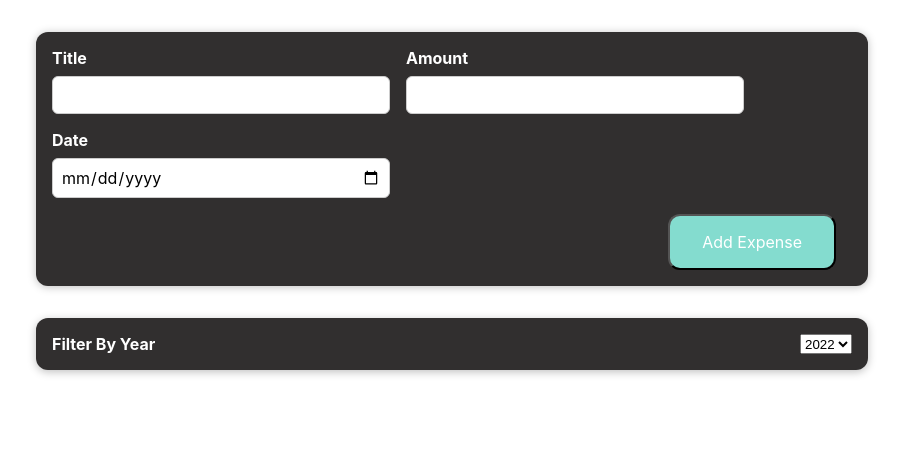
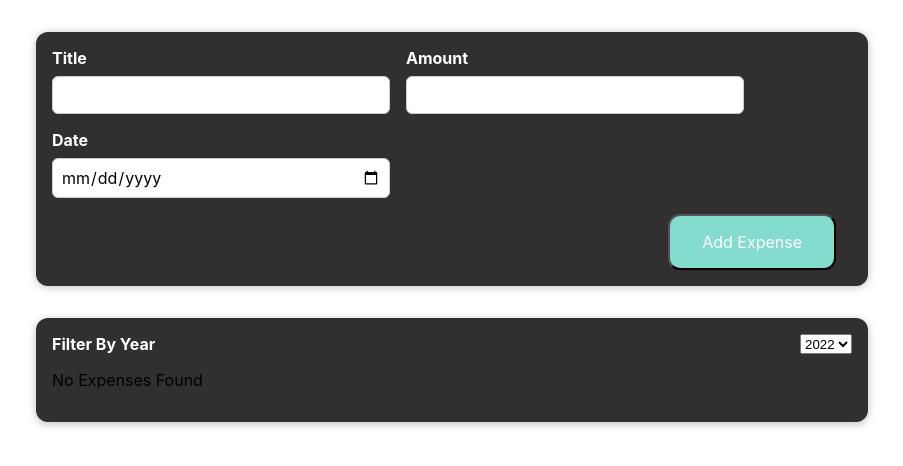
Before and after one commit to naveenkosigi/Expense-Tracker-React-, a React (Create React App) app: page / in a window 1280 px wide. Shown: the top 466 px of the page, without its empty margins (188-1091 px from the left). Built offline with nearby package versions, Linux system fonts and the light colour scheme.

Commit message:
added conditional content in expenses component

```diff
--- a/src/components/Expenses/Expenses.js
+++ b/src/components/Expenses/Expenses.js
@@ -5,16 +5,22 @@
 
 export const Expenses = (props) => {
 
+    let expenseContent = <p>No Expenses Found</p>;
+    const filteredExpenses=props.expenses.filter((expense) =>
+                                expense.date.getFullYear().toString() === props.defaultYear
+                           );
+
+
+    if(filteredExpenses.length > 0){
+        expenseContent = filteredExpenses.map((expense) =>
+                                (<ExpenseItem key={expense.id} title={expense.title} price={expense.price} date={expense.date} />)
+                            );
+    }
 
     return (
         <Card className="expenses-container">
             <ExpenseDateFilter date={props.defaultYear} onYearChange={props.onYearChange}></ExpenseDateFilter>
-            {props.expenses.filter((expense) =>
-                expense.date.getFullYear().toString() === props.defaultYear
-            ).map((expense) =>
-                (<ExpenseItem key={expense.id} title={expense.title} price={expense.price} date={expense.date} />)
-            )
-            }
+            {expenseContent}
         </Card>
     );
 };
```
